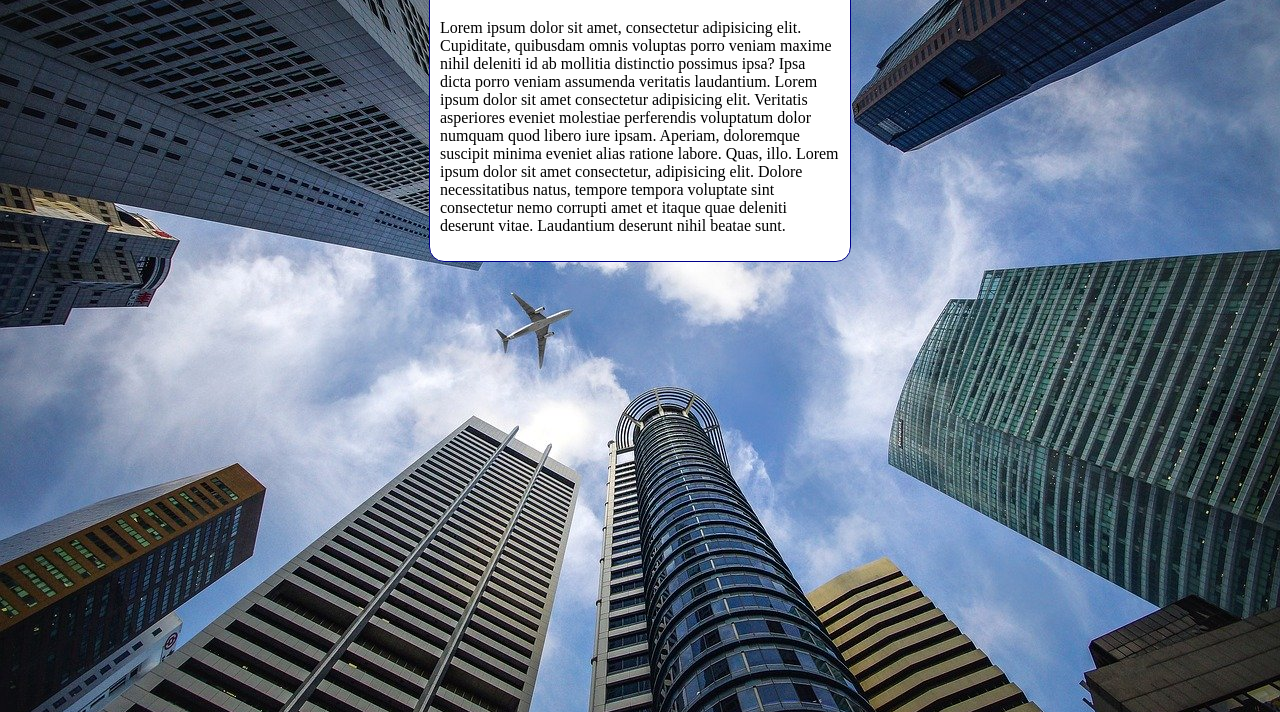
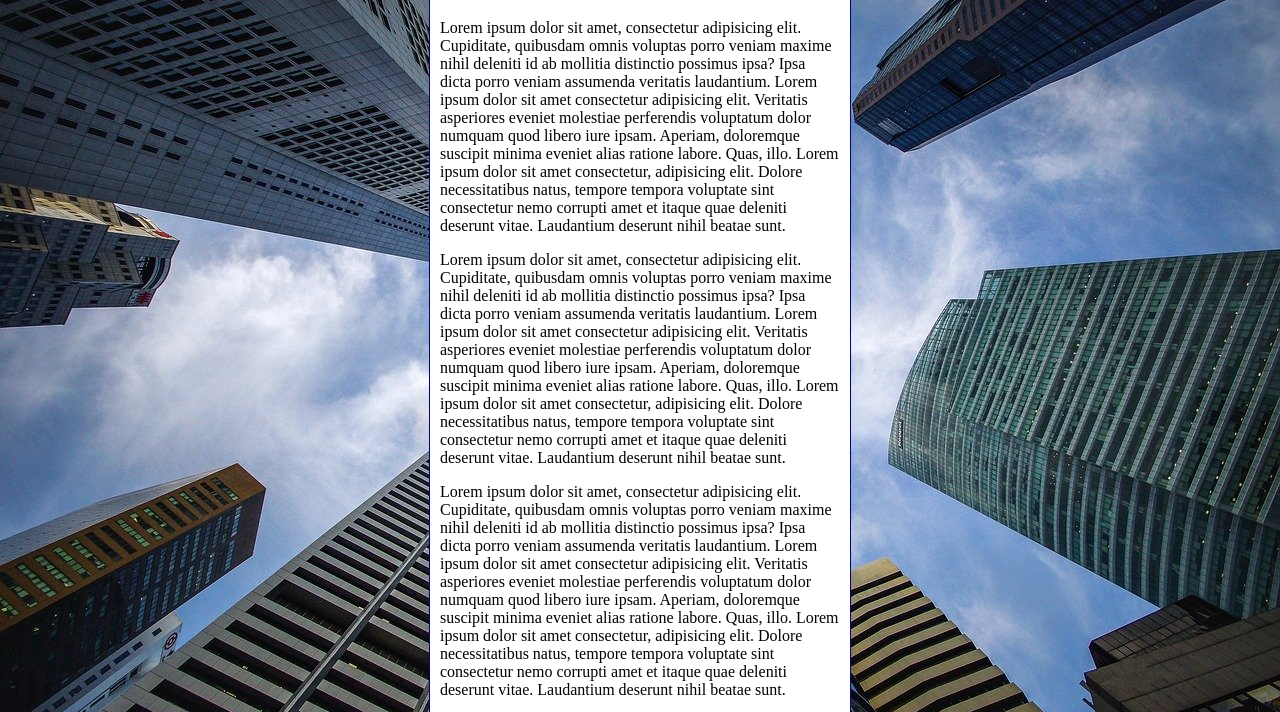
Before and after one commit to edvanioteixeira/html-css, a plain HTML site: page exercicios/ex023/fundo006.html in a window 1280 px wide. Shown: the part 80-792 px from the top of the page. Drawn offline with Linux system fonts and the light colour scheme.

Commit message:
Atualização do ex023

```diff
--- a/exercicios/ex023/fundo006.html
+++ b/exercicios/ex023/fundo006.html
@@ -9,14 +9,15 @@
             height: 100vh;
             background-color: black;
             background-image: url('imagens/wallpaper002.jpg');
-            background-position: center top;
+            background-position: center center;
             background-repeat: no-repeat;
             background-size: cover;
+            background-attachment: fixed;
         }
 
         main {
             background-color: white;
-            width: 400px;
+            max-width: 400px;
             padding: 10px;
             margin: auto;
             border: 1px solid darkblue;
@@ -28,6 +29,9 @@
     <main>
         <h1>Teste de Imagem de Fundo</h1>
         <p>Lorem ipsum dolor sit amet, consectetur adipisicing elit. Cupiditate, quibusdam omnis voluptas porro veniam maxime nihil deleniti id ab mollitia distinctio possimus ipsa? Ipsa dicta porro veniam assumenda veritatis laudantium. Lorem ipsum dolor sit amet consectetur adipisicing elit. Veritatis asperiores eveniet molestiae perferendis voluptatum dolor numquam quod libero iure ipsam. Aperiam, doloremque suscipit minima eveniet alias ratione labore. Quas, illo. Lorem ipsum dolor sit amet consectetur, adipisicing elit. Dolore necessitatibus natus, tempore tempora voluptate sint consectetur nemo corrupti amet et itaque quae deleniti deserunt vitae. Laudantium deserunt nihil beatae sunt.</p>
+        <p>Lorem ipsum dolor sit amet, consectetur adipisicing elit. Cupiditate, quibusdam omnis voluptas porro veniam maxime nihil deleniti id ab mollitia distinctio possimus ipsa? Ipsa dicta porro veniam assumenda veritatis laudantium. Lorem ipsum dolor sit amet consectetur adipisicing elit. Veritatis asperiores eveniet molestiae perferendis voluptatum dolor numquam quod libero iure ipsam. Aperiam, doloremque suscipit minima eveniet alias ratione labore. Quas, illo. Lorem ipsum dolor sit amet consectetur, adipisicing elit. Dolore necessitatibus natus, tempore tempora voluptate sint consectetur nemo corrupti amet et itaque quae deleniti deserunt vitae. Laudantium deserunt nihil beatae sunt.</p>
+        <p>Lorem ipsum dolor sit amet, consectetur adipisicing elit. Cupiditate, quibusdam omnis voluptas porro veniam maxime nihil deleniti id ab mollitia distinctio possimus ipsa? Ipsa dicta porro veniam assumenda veritatis laudantium. Lorem ipsum dolor sit amet consectetur adipisicing elit. Veritatis asperiores eveniet molestiae perferendis voluptatum dolor numquam quod libero iure ipsam. Aperiam, doloremque suscipit minima eveniet alias ratione labore. Quas, illo. Lorem ipsum dolor sit amet consectetur, adipisicing elit. Dolore necessitatibus natus, tempore tempora voluptate sint consectetur nemo corrupti amet et itaque quae deleniti deserunt vitae. Laudantium deserunt nihil beatae sunt.</p>
+        <p>Lorem ipsum dolor sit amet, consectetur adipisicing elit. Cupiditate, quibusdam omnis voluptas porro veniam maxime nihil deleniti id ab mollitia distinctio possimus ipsa? Ipsa dicta porro veniam assumenda veritatis laudantium. Lorem ipsum dolor sit amet consectetur adipisicing elit. Veritatis asperiores eveniet molestiae perferendis voluptatum dolor numquam quod libero iure ipsam. Aperiam, doloremque suscipit minima eveniet alias ratione labore. Quas, illo. Lorem ipsum dolor sit amet consectetur, adipisicing elit. Dolore necessitatibus natus, tempore tempora voluptate sint consectetur nemo corrupti amet et itaque quae deleniti deserunt vitae. Laudantium deserunt nihil beatae sunt.</p>
     </main>
 </body>
 </html>
```
